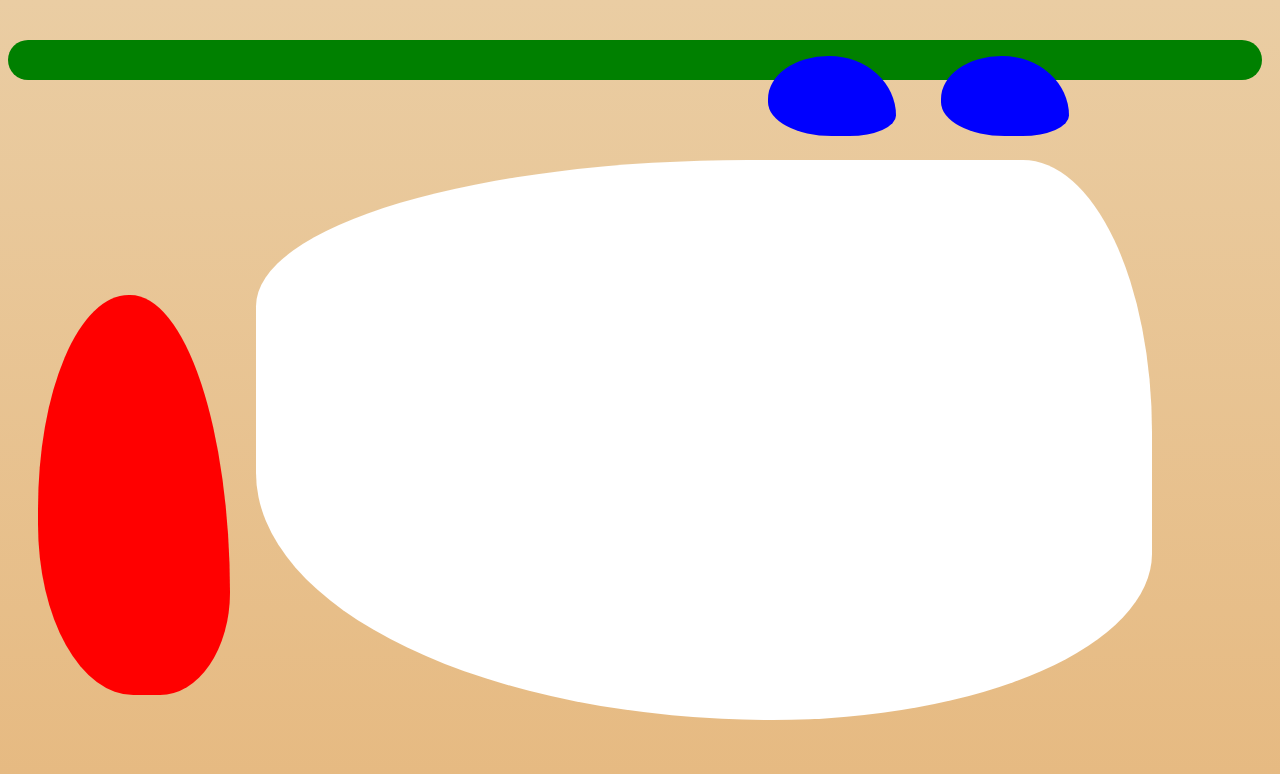
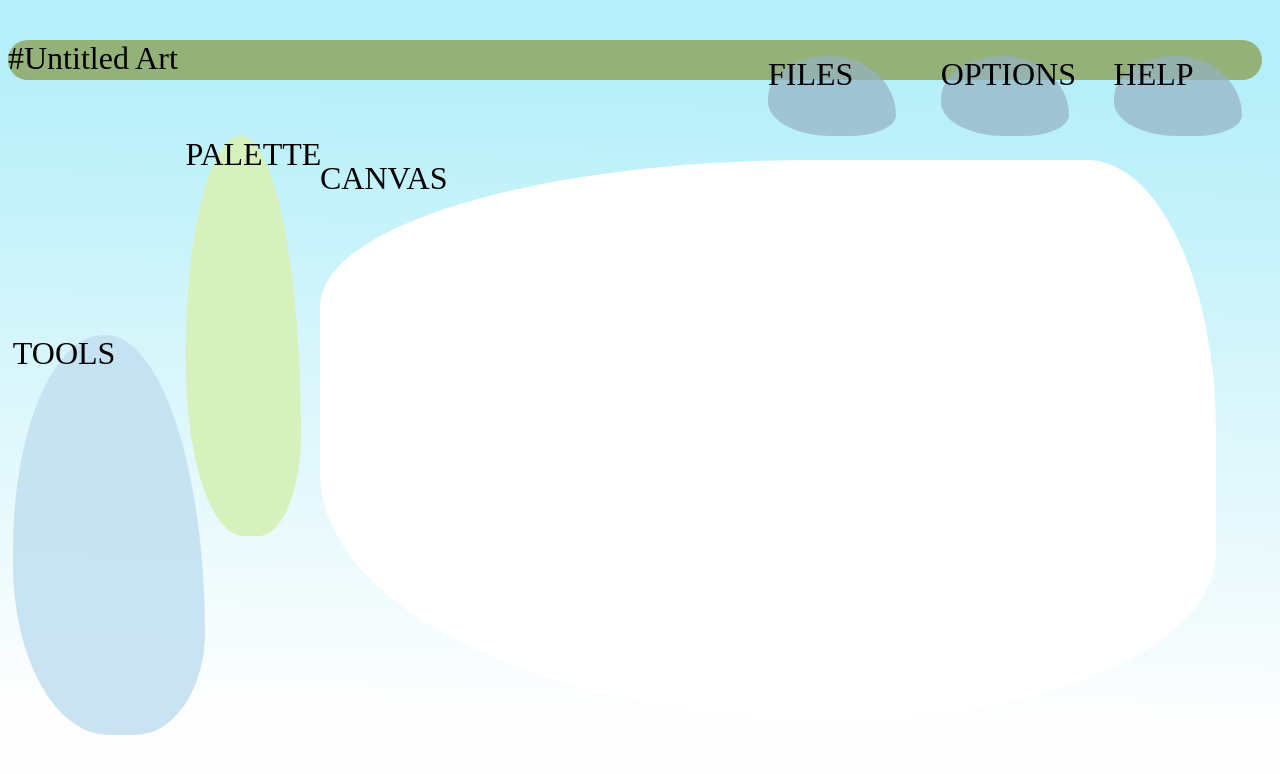
Before and after one commit to JagunP/peaceful-theme, a plain HTML site: page index.html in a window 1280 px wide. Drawn offline with Linux system fonts and the light colour scheme; a web font is replaced by a local one.

Commit message:
waiting on thoughts

```diff
--- a/index.html
+++ b/index.html
@@ -1,18 +1,20 @@
 <title>Peaceful Theme</title>
+
+<link href="https://fonts.googleapis.com/css?family=Akronim" rel="stylesheet">
 
 <style>
 
   body{
-		background: linear-gradient(to top, #e6b980 0%, #eacda3 100%);
+		background: linear-gradient(181.2deg, rgb(181, 239, 249) 10.5%, rgb(254, 254, 254) 86.8%);
     width: 100vw;
     height: 100vh;
-    border radius: 61% 16% 47% 64% / 29% 54% 33% 49%
+    font-family: "Akronim";font-size: 2em;
   }
 
   .canvasBlob{
     position: absolute;
     top: 20%;
-    right: 10%;
+    right: 5%;
     width: 70vw;
     height: 70vh;
     background: white;
@@ -29,9 +31,9 @@
     position: absolute;
     width: 15vw;
     height: 50vh;
-    background: red;
-    top: 40%;
-    right: 82%;
+    background: rgba(196, 224, 241, 0.9);
+    top: 45%;
+    right: 84%;
     border-radius: 61% 67% 47% 64% / 69% 96% 33% 55% ;
 
     animation: popup;
@@ -40,14 +42,11 @@
     animation-timing-function: linear;
   }
 
-  .
-
   .option1{
     position: absolute;
     width: 10vw;
     height: 10vh;
-    background: blue;
-  	transform: rotate(50deg);
+		background: rgba(148, 177, 192, 0.7);
     top: 7%;
     left: 87%;
     border-radius: 61% 67% 47% 64% / 69% 96% 33% 55% ;
@@ -62,8 +61,7 @@
     position: absolute;
     width: 10vw;
     height: 10vh;
-    background: blue;
-  	transform: rotate(50deg);
+		background: rgba(148, 177, 192, 0.7);
     top: 7%;
     left: 60%;
     border-radius: 61% 67% 47% 64% / 69% 96% 33% 55% ;
@@ -78,9 +76,8 @@
     position: absolute;
     width: 10vw;
     height: 10vh;
-    background: blue;
-  	transform: rotate(50deg);
-    top: 7%;
+		background: rgba(148, 177, 192, 0.7);
+     top: 7%;
     left: 73.5%;
     border-radius: 61% 67% 47% 64% / 69% 96% 33% 55% ;
 
@@ -94,19 +91,36 @@
     position: absolute;
     width: 98vw;
     height: 5vh;
-    background: green;
-/*   	transform: rotate(50deg); */
+		background: #93b179;
     top: 5%;
-/*     right: 8%; */
     border-radius: 20px 20px 20px 20px;
   }
+
+  .colorChoice{
+    position: absolute;
+    width: 9vw;
+    height: 50vh;
+		background: #d6f1bb;
+    transform: rotate(50deg);
+    top: 17%;
+    left: 14.5%;
+    border-radius: 61% 67% 47% 64% / 69% 96% 33% 55% ;
+
+    animation: popup;
+    animation-duration: 5s;
+    animation-iteration-count: infinite;
+    animation-timing-function: linear;
+  }
+
+
 </style>
 
 <div>
-<div class="canvasBlob"></div>
-<div class="toolsBlob"></div>
-<div class="header"></div>
-<div class="option1"></div>
-<div class="option2"></div>
-<div class="option3"></div>
+<div class="canvasBlob">CANVAS</div>
+<div class="toolsBlob">TOOLS</div>
+<div class="header">#Untitled Art</div>
+<div class="option1">HELP</div>
+<div class="option2">FILES</div>
+<div class="option3">OPTIONS</div>
+<div class="colorChoice">PALETTE</div>
 </div>
```
